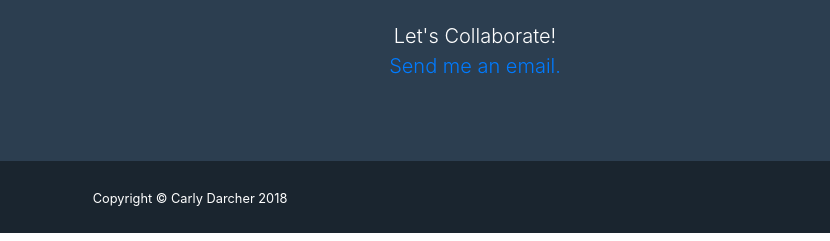
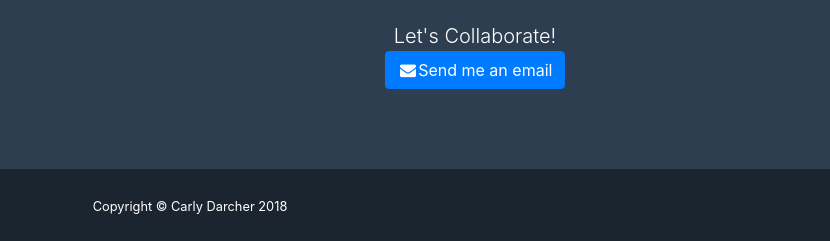
Before and after one commit to csdarcher/csdarcher.github.io, a website with bundled scripts: page index.html in a window 1280 px wide. Shown: the part 1683-1924 px from the top of the page, 450-1280 px from the left. Built offline with nearby package versions, Linux system fonts and the light colour scheme; a web font is replaced by a local one.

Commit message:
Fixed Mailto

```diff
--- a/index.html
+++ b/index.html
@@ -165,7 +165,7 @@
           <div class="col-md-6">
             <h4 class="text-uppercase mb-4">Email</h4>
             <p class="lead mb-0">Let's Collaborate!</br>
-              <a href="casdarcher@gmail.com">Send me an email.</a></p>
+              <a href="mailto:casdarcher@gmail.com" class="btn btn-primary"><i class="fa fa-fw fa-envelope"></i>Send me an email</a>
           </div>
         </div>
       </div>
```
